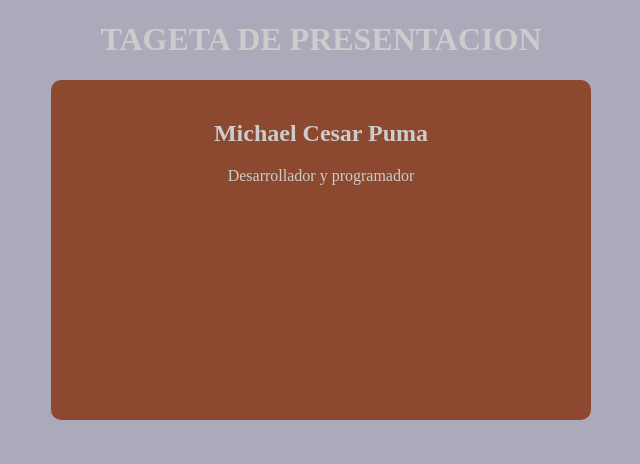
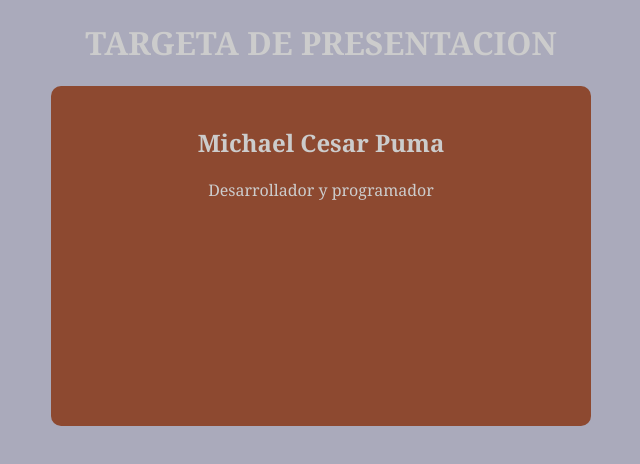
Before and after one commit to michael-p37/proyecto001, a plain HTML site: page index.html in a window 1280 px wide. Shown: the whole page, without its empty margins (319-959 px from the left). Drawn offline with Linux system fonts and the light colour scheme.

Commit message:
Cambios minimos

```diff
--- a/index.html
+++ b/index.html
@@ -7,7 +7,7 @@
     <link rel="stylesheet" href="styles.css">
 </head>
 <body>
-    <h1>TAGETA DE PRESENTACION</h1>
+    <h1>TARGETA DE PRESENTACION</h1>
     <div class="box">
         <h2>Michael Cesar Puma</h2>
         <p>Desarrollador y programador</p>
--- a/styles.css
+++ b/styles.css
@@ -2,6 +2,7 @@ body{
     background-color: #0035;
     color: #ccc;
     text-align: center;
+    font-family: Georgia, sans-serif;
 }
 .box{
     height: 300px;
```
